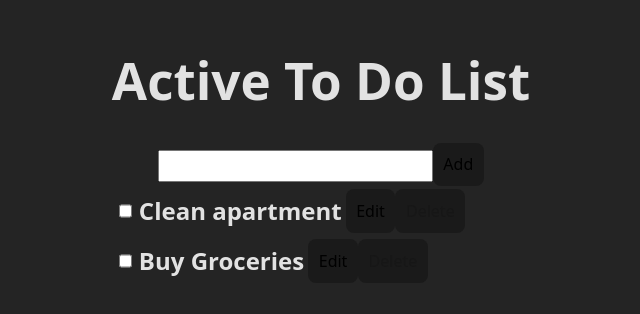
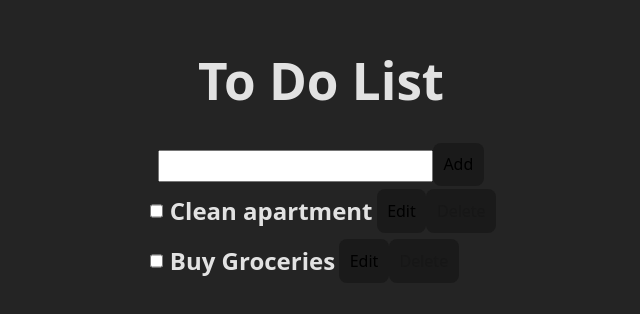
Before and after one commit to Bkeefe901/RLabmod320.9, a React (Vite) app: page / in a window 1280 px wide. Shown: the part 248-562 px from the top of the page, without its empty margins (319-959 px from the left). Built offline with nearby package versions, Linux system fonts and the light colour scheme.

Commit message:
Cleaned up some code

```diff
--- a/src/App.jsx
+++ b/src/App.jsx
@@ -12,23 +12,14 @@ import EditField from './components/EditField';
 
 
 
-
-// List item basic values:
-// {
-//   id: Number( for filtering / deleting),
-//     todo: String,
-//       completed: Boolean,
-// }
-
-
 function App() {
   const [todo, setToDo] = useState("");
   const [items, dispatch] = useReducer(listReducer, initialState);
-  //const [party, dispatch] = useReducer(partyReducer, initialState);
+
 
 
   const itemsList = items.map((li) => {
-    if(li.edit){
+    if(li.edit){ // Checks if the edit value is true when mapping over the items state (if the edit button was clicked), and if so delivers the EditField component instead of ListItem
       return(
         <EditField key={li.todo} li={li} dispatch={dispatch} />
       )
@@ -40,7 +31,6 @@ function App() {
         li={li}
         dispatch={dispatch}
         />
-      // <PartyMember key={li.todo} li={li} dispatch={dispatch} />
     )
     }
   })
--- /dev/null
+++ b/src/components/CheckBox.jsx
@@ -0,0 +1,3 @@
+export default function CheckBox(){
+
+}
--- a/src/components/EditField.jsx
+++ b/src/components/EditField.jsx
@@ -21,9 +21,3 @@ export default function EditField({li, dispatch}) {
         </div>
     )
 }
-
-// The action button needs the payload of the state 'save' but i think it also needs the li.id atleast.
-// The TextInput needs to be able to take a placeHolder prop I think set = li.todo or maybe I can find a better way so that it is not just a placeholder
-
-
-// input type="text" placeholder={li.todo} state={li.todo} setSate={setSave}
--- a/src/components/Header.jsx
+++ b/src/components/Header.jsx
@@ -1,3 +1,3 @@
 export default function Header(){
-    return <h1>Active To Do List</h1>
+    return <h1>To Do List</h1>
 }
--- a/src/components/ListItem.jsx
+++ b/src/components/ListItem.jsx
@@ -6,7 +6,6 @@ export default function ListItem({ li, dispatch }) {
 const [canPress, setCanPress] = useState(false);
 
   function handleChange(e){
-    // return console.log(e.target.checked);
     if(e.target.checked){
       setCanPress(true);
       return dispatch({type: "checked", payload: {id: e.target.id} });
@@ -44,6 +43,3 @@ const [canPress, setCanPress] = useState(false);
     </>
   );
 }
-
-
-// checked={li.completed}
--- a/src/components/TextInput.jsx
+++ b/src/components/TextInput.jsx
@@ -1,4 +1,4 @@
-export default function TextInput({state, setState, placeHolder}){
+export default function TextInput({state, setState}){
 
     return(
         <input
```
